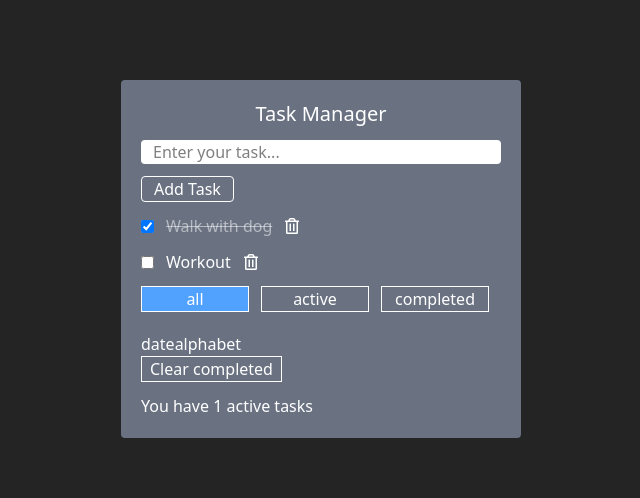
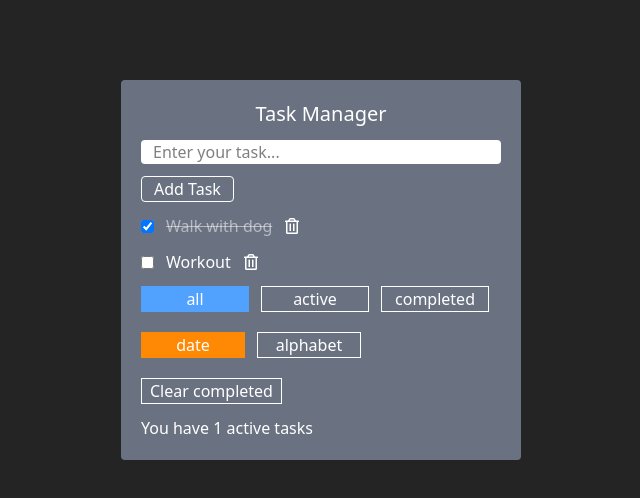
Before and after one commit to Vladimir-Bukhanov/Task-manager, a React (Vite) app: page / in a window 1280 px wide. Shown: the top 498 px of the page, without its empty margins (319-959 px from the left). Built offline with nearby package versions, Linux system fonts and the light colour scheme.

Commit message:
style: add style for sorted buttons

```diff
--- a/src/App.tsx
+++ b/src/App.tsx
@@ -124,9 +124,10 @@ export default function App() {
       />
       <SortedButtons
         onSort={setSort}
+        currentSort={sort}
       />
       <button
-        className='cursor-pointer border px-2 hover:bg-gray-400 ease duration-200 mb-3'
+        className='cursor-pointer border px-2 hover:bg-gray-600 ease duration-200 mb-3 hover:border-gray-200'
         onClick={clear}
       >
         Clear completed
--- a/src/components/FilterButtons.tsx
+++ b/src/components/FilterButtons.tsx
@@ -13,7 +13,7 @@ export default function FilterButtons({onFilterChange, currentBtn}: IFilterButto
 			{(["all", "active", "completed"] as FilterType[]).map(filterBtn => (
 				<button
 					key={filterBtn}
-					className={`w-100 border mr-3 cursor-pointer hover:border-blue-400 ease duration-200 ${currentBtn === filterBtn ? 'bg-blue-400' : ''} `}
+					className={`w-100 border mr-3 cursor-pointer hover:border-blue-400 ease duration-200 ${currentBtn === filterBtn ? 'bg-blue-400 border-blue-400' : ''} `}
 					onClick={() => onFilterChange(filterBtn)}
 				>
 					{filterBtn}
--- a/src/components/SortedButtons.tsx
+++ b/src/components/SortedButtons.tsx
@@ -3,16 +3,18 @@ import type { SortType } from '../types/sort'
 
 interface ISort {
 	onSort: (sortItem: SortType) => void
+	currentSort: SortType
 }
 
-export default function SortedButtons({onSort}: ISort) {
+export default function SortedButtons({onSort, currentSort}: ISort) {
 
 	return (
-		<div>
+		<div className='flex mb-5'>
 			{(["date", "alphabet"] as SortType[]).map(sortItem =>
 			<button
 				key={sortItem}
 				onClick={() => onSort(sortItem)}
+				className={`border mr-3 w-26 cursor-pointer hover:border-orange-400 ease duration-200 ${currentSort === sortItem ? 'bg-orange-400 border-orange-400' : ''}`}
 			>
 				{sortItem}
 			</button>
```
